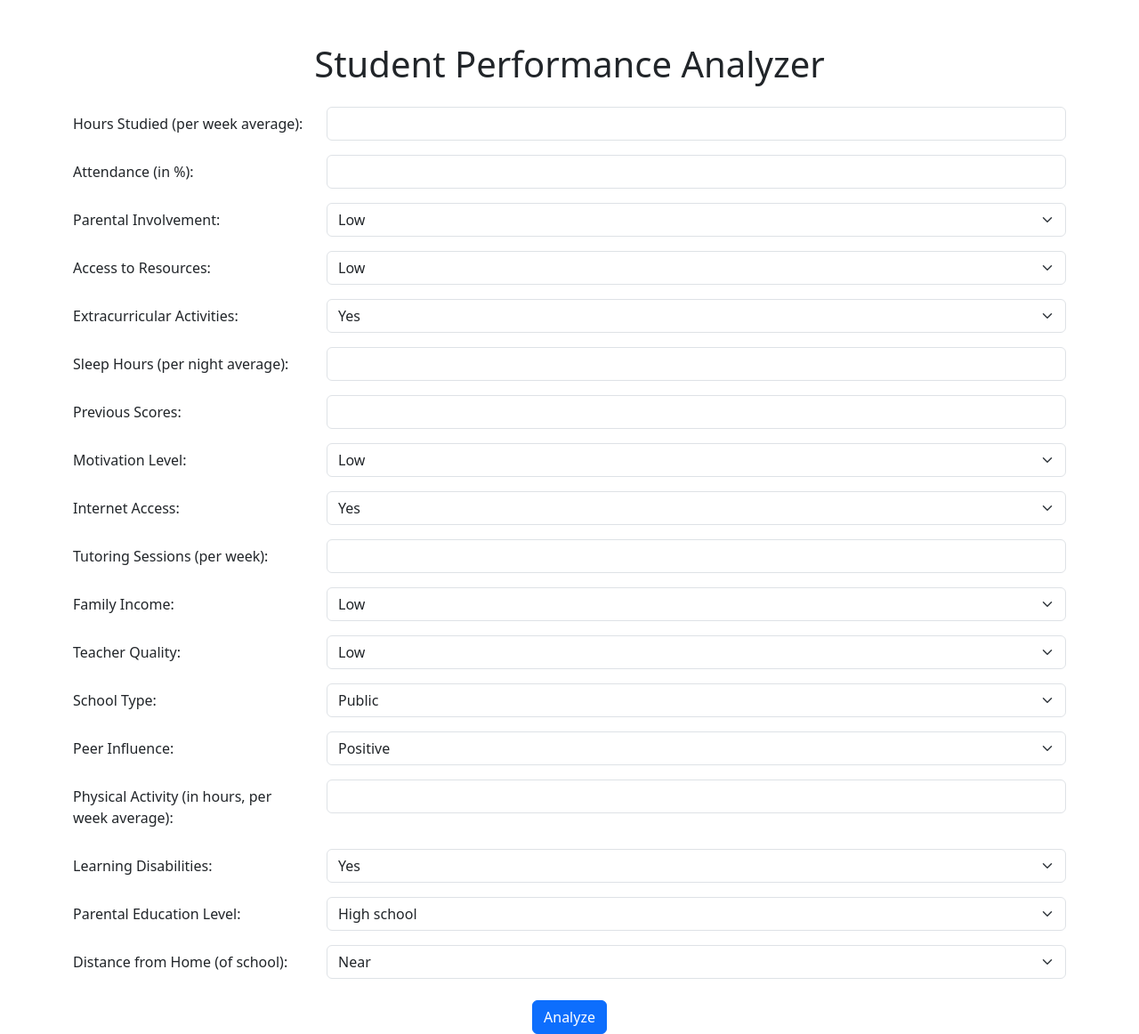
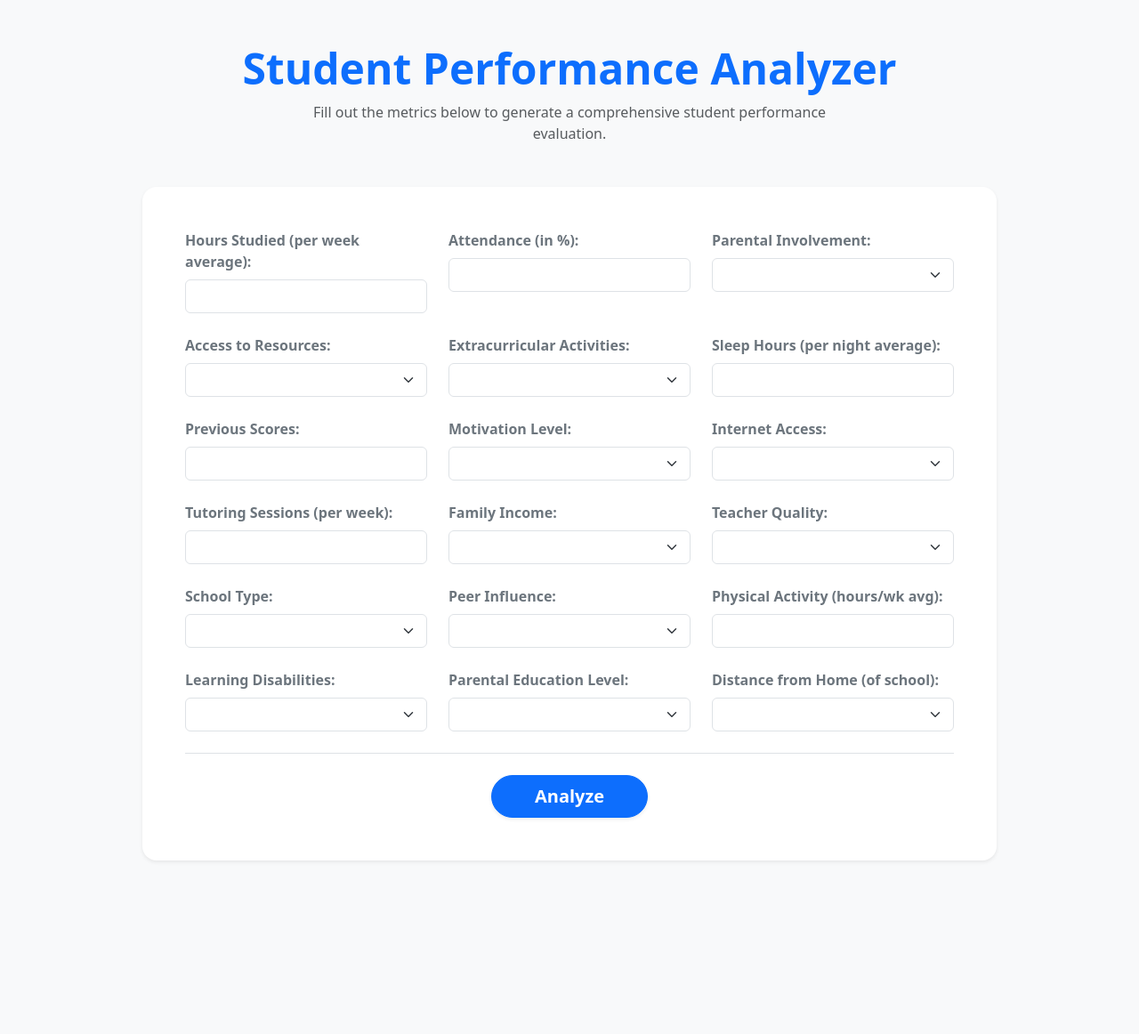
Before and after one commit to abhaywritescode/student-performance-prediction, a Flask app: page / in a window 1280 px wide. Shown: the whole page at 89% size. After the commit the page ends 968 px from the top, so only its background shows below. Run offline with Flask 3, Linux system fonts and the light colour scheme; parts of the project's set-up code (start-up, migrations or seed data) failed here and were passed over.

Commit message:
Improved UI/UX

```diff
--- a/api_wrapper/app.py
+++ b/api_wrapper/app.py
@@ -17,9 +17,9 @@ def index():
             data = scaler.transform(data)
 
             result = model.predict(data)
-            return f"<h1 style='color: green'>Analyzed performance for the student is approximately {result[0]:0.2f}%. Real performance could be close to this value.</h1><a href='/'>Return home</a>"
+            return render_template("result.html", result=result)
         except Exception as e:
-            return f"<h1 style='color: red'>Error: {e}</h1><a href='/'>Return home</a>"
+            return f"<b>Error:</b> {e}"
 
     return render_template("index.html")
 
--- a/api_wrapper/templates/index.html
+++ b/api_wrapper/templates/index.html
@@ -6,173 +6,181 @@
     <link href="https://cdn.jsdelivr.net/npm/bootstrap@5.3.3/dist/css/bootstrap.min.css" rel="stylesheet" integrity="sha384-QWTKZyjpPEjISv5WaRU9OFeRpok6YctnYmDr5pNlyT2bRjXh0JMhjY6hW+ALEwIH" crossorigin="anonymous">
     <title>Student Performance Analyzer</title>
 </head>
-<body>
-    <div class="container mt-5">
-        <h1 class="text-center mb-4">Student Performance Analyzer</h1>
+<body class="bg-light">
+
+    <div class="container my-5">
+        <!-- Header Section -->
+        <div class="text-center mb-5">
+            <h1 class="display-5 fw-bold text-primary">Student Performance Analyzer</h1>
+            <p class="text-muted mx-auto" style="max-width: 600px;">
+                Fill out the metrics below to generate a comprehensive student performance evaluation.
+            </p>
+        </div>
+
+        <!-- Main Form Card -->
+        <div class="card border-0 shadow-sm rounded-4 mx-auto" style="max-width: 960px;">
+            <div class="card-body p-4 p-md-5">
                 <form action="/" method="post">
-            <div class="row mb-3">
-                <label for="Hours_Studied" class="col-sm-3 col-form-label">Hours Studied (per week average):</label>
-                <div class="col-sm-9">
+
+                    <div class="row g-4 mb-4">
+                        <!-- Hours Studied -->
+                        <div class="col-md-6 col-lg-4">
+                            <label for="Hours_Studied" class="form-label fw-semibold text-secondary">Hours Studied (per week average):</label>
                             <input type="number" name="Hours_Studied" id="Hours_Studied" class="form-control" required>
                         </div>
+
+                        <!-- Attendance -->
+                        <div class="col-md-6 col-lg-4">
+                            <label for="Attendance" class="form-label fw-semibold text-secondary">Attendance (in %):</label>
+                            <input type="number" name="Attendance" id="Attendance" class="form-control" required>
                         </div>
 
-            <div class="row mb-3">
-                <label for="Attendance" class="col-sm-3 col-form-label">Attendance (in %):</label>
-                <div class="col-sm-9">
-                    <input type="number" name="Attendance" id="Attendance" class="form-control" required>
-                </div>
-            </div>
-
-            <div class="row mb-3">
-                <label for="Parental_Involvement" class="col-sm-3 col-form-label">Parental Involvement:</label>
-                <div class="col-sm-9">
+                        <!-- Parental Involvement -->
+                        <div class="col-md-6 col-lg-4">
+                            <label for="Parental_Involvement" class="form-label fw-semibold text-secondary">Parental Involvement:</label>
                             <select name="Parental_Involvement" id="Parental_Involvement" class="form-select" required>
+                                <option value="" selected disabled></option>
                                 <option value="1">Low</option>
                                 <option value="2">Medium</option>
                                 <option value="0">High</option>
                             </select>
                         </div>
-            </div>
 
-            <div class="row mb-3">
-                <label for="Access_to_Resources" class="col-sm-3 col-form-label">Access to Resources:</label>
-                <div class="col-sm-9">
+                        <!-- Access to Resources -->
+                        <div class="col-md-6 col-lg-4">
+                            <label for="Access_to_Resources" class="form-label fw-semibold text-secondary">Access to Resources:</label>
                             <select name="Access_to_Resources" id="Access_to_Resources" class="form-select" required>
+                                <option value="" selected disabled></option>
                                 <option value="1">Low</option>
                                 <option value="2">Medium</option>
                                 <option value="0">High</option>
                             </select>
                         </div>
-            </div>
 
-            <div class="row mb-3">
-                <label for="Extracurricular_Activities" class="col-sm-3 col-form-label">Extracurricular Activities:</label>
-                <div class="col-sm-9">
+                        <!-- Extracurricular Activities -->
+                        <div class="col-md-6 col-lg-4">
+                            <label for="Extracurricular_Activities" class="form-label fw-semibold text-secondary">Extracurricular Activities:</label>
                             <select name="Extracurricular_Activities" id="Extracurricular_Activities" class="form-select" required>
+                                <option value="" selected disabled></option>
                                 <option value="1">Yes</option>
                                 <option value="0">No</option>
                             </select>
                         </div>
+
+                        <!-- Sleep Hours -->
+                        <div class="col-md-6 col-lg-4">
+                            <label for="Sleep_Hours" class="form-label fw-semibold text-secondary">Sleep Hours (per night average):</label>
+                            <input type="number" name="Sleep_Hours" id="Sleep_Hours" class="form-control" required>
                         </div>
 
-            <div class="row mb-3">
-                <label for="Sleep_Hours" class="col-sm-3 col-form-label">Sleep Hours (per night average):</label>
-                <div class="col-sm-9">
-                    <input type="number" name="Sleep_Hours" id="Sleep_Hours" class="form-control" required>
-                </div>
+                        <!-- Previous Scores -->
+                        <div class="col-md-6 col-lg-4">
+                            <label for="Previous_Scores" class="form-label fw-semibold text-secondary">Previous Scores:</label>
+                            <input type="number" name="Previous_Scores" id="Previous_Scores" class="form-control" required>
                         </div>
 
-            <div class="row mb-3">
-                <label for="Previous_Scores" class="col-sm-3 col-form-label">Previous Scores:</label>
-                <div class="col-sm-9">
-                    <input type="number" name="Previous_Scores" id="Previous_Scores" class="form-control" required>
-                </div>
-            </div>
-
-            <div class="row mb-3">
-                <label for="Motivation_Level" class="col-sm-3 col-form-label">Motivation Level:</label>
-                <div class="col-sm-9">
+                        <!-- Motivation Level -->
+                        <div class="col-md-6 col-lg-4">
+                            <label for="Motivation_Level" class="form-label fw-semibold text-secondary">Motivation Level:</label>
                             <select name="Motivation_Level" id="Motivation_Level" class="form-select" required>
+                                <option value="" selected disabled></option>
                                 <option value="1">Low</option>
                                 <option value="2">Medium</option>
                                 <option value="0">High</option>
                             </select>
                         </div>
-            </div>
 
-            <div class="row mb-3">
-                <label for="Internet_Access" class="col-sm-3 col-form-label">Internet Access:</label>
-                <div class="col-sm-9">
+                        <!-- Internet Access -->
+                        <div class="col-md-6 col-lg-4">
+                            <label for="Internet_Access" class="form-label fw-semibold text-secondary">Internet Access:</label>
                             <select name="Internet_Access" id="Internet_Access" class="form-select" required>
+                                <option value="" selected disabled></option>
                                 <option value="1">Yes</option>
                                 <option value="0">No</option>
                             </select>
                         </div>
+
+                        <!-- Tutoring Sessions -->
+                        <div class="col-md-6 col-lg-4">
+                            <label for="Tutoring_Sessions" class="form-label fw-semibold text-secondary">Tutoring Sessions (per week):</label>
+                            <input type="number" name="Tutoring_Sessions" id="Tutoring_Sessions" class="form-control" required>
                         </div>
 
-            <div class="row mb-3">
-                <label for="Tutoring_Sessions" class="col-sm-3 col-form-label">Tutoring Sessions (per week):</label>
-                <div class="col-sm-9">
-                    <input type="number" name="Tutoring_Sessions" id="Tutoring_Sessions" class="form-control" required>
-                </div>
-            </div>
-
-            <div class="row mb-3">
-                <label for="Family_Income" class="col-sm-3 col-form-label">Family Income:</label>
-                <div class="col-sm-9">
+                        <!-- Family Income -->
+                        <div class="col-md-6 col-lg-4">
+                            <label for="Family_Income" class="form-label fw-semibold text-secondary">Family Income:</label>
                             <select name="Family_Income" id="Family_Income" class="form-select" required>
+                                <option value="" selected disabled></option>
                                 <option value="1">Low</option>
                                 <option value="2">Medium</option>
                                 <option value="0">High</option>
                             </select>
                         </div>
-            </div>
 
-            <div class="row mb-3">
-                <label for="Teacher_Quality" class="col-sm-3 col-form-label">Teacher Quality:</label>
-                <div class="col-sm-9">
+                        <!-- Teacher Quality -->
+                        <div class="col-md-6 col-lg-4">
+                            <label for="Teacher_Quality" class="form-label fw-semibold text-secondary">Teacher Quality:</label>
                             <select name="Teacher_Quality" id="Teacher_Quality" class="form-select" required>
+                                <option value="" selected disabled></option>
                                 <option value="1">Low</option>
                                 <option value="2">Medium</option>
                                 <option value="0">High</option>
                             </select>
                         </div>
-            </div>
 
-            <div class="row mb-3">
-                <label for="School_Type" class="col-sm-3 col-form-label">School Type:</label>
-                <div class="col-sm-9">
+                        <!-- School Type -->
+                        <div class="col-md-6 col-lg-4">
+                            <label for="School_Type" class="form-label fw-semibold text-secondary">School Type:</label>
                             <select name="School_Type" id="School_Type" class="form-select" required>
+                                <option value="" selected disabled></option>
                                 <option value="1">Public</option>
                                 <option value="0">Private</option>
                             </select>
                         </div>
-            </div>
 
-            <div class="row mb-3">
-                <label for="Peer_Influence" class="col-sm-3 col-form-label">Peer Influence:</label>
-                <div class="col-sm-9">
+                        <!-- Peer Influence -->
+                        <div class="col-md-6 col-lg-4">
+                            <label for="Peer_Influence" class="form-label fw-semibold text-secondary">Peer Influence:</label>
                             <select name="Peer_Influence" id="Peer_Influence" class="form-select" required>
+                                <option value="" selected disabled></option>
                                 <option value="2">Positive</option>
                                 <option value="1">Neutral</option>
                                 <option value="0">Negative</option>
                             </select>
                         </div>
+
+                        <!-- Physical Activity -->
+                        <div class="col-md-6 col-lg-4">
+                            <label for="Physical_Activity" class="form-label fw-semibold text-secondary">Physical Activity (hours/wk avg):</label>
+                            <input type="number" name="Physical_Activity" id="Physical_Activity" class="form-control" required>
                         </div>
 
-            <div class="row mb-3">
-                <label for="Physical_Activity" class="col-sm-3 col-form-label">Physical Activity (in hours, per week average):</label>
-                <div class="col-sm-9">
-                    <input type="number" name="Physical_Activity" id="Physical_Activity" class="form-control" required>
-                </div>
-            </div>
-
-            <div class="row mb-3">
-                <label for="Learning_Disabilities" class="col-sm-3 col-form-label">Learning Disabilities:</label>
-                <div class="col-sm-9">
+                        <!-- Learning Disabilities -->
+                        <div class="col-md-6 col-lg-4">
+                            <label for="Learning_Disabilities" class="form-label fw-semibold text-secondary">Learning Disabilities:</label>
                             <select name="Learning_Disabilities" id="Learning_Disabilities" class="form-select" required>
+                                <option value="" selected disabled></option>
                                 <option value="1">Yes</option>
                                 <option value="0">No</option>
                             </select>
                         </div>
-            </div>
 
-            <div class="row mb-3">
-                <label for="Parental_Education_Level" class="col-sm-3 col-form-label">Parental Education Level:</label>
-                <div class="col-sm-9">
+                        <!-- Parental Education Level -->
+                        <div class="col-md-6 col-lg-4">
+                            <label for="Parental_Education_Level" class="form-label fw-semibold text-secondary">Parental Education Level:</label>
                             <select name="Parental_Education_Level" id="Parental_Education_Level" class="form-select" required>
+                                <option value="" selected disabled></option>
                                 <option value="1">High school</option>
                                 <option value="0">College</option>
                                 <option value="2">Postgraduate</option>
                             </select>
                         </div>
-            </div>
 
-            <div class="row mb-4">
-                <label for="Distance_from_Home" class="col-sm-3 col-form-label">Distance from Home (of school):</label>
-                <div class="col-sm-9">
+                        <!-- Distance from Home -->
+                        <div class="col-md-6 col-lg-4">
+                            <label for="Distance_from_Home" class="form-label fw-semibold text-secondary">Distance from Home (of school):</label>
                             <select name="Distance_from_Home" id="Distance_from_Home" class="form-select" required>
+                                <option value="" selected disabled></option>
                                 <option value="2">Near</option>
                                 <option value="1">Moderate</option>
                                 <option value="0">Far</option>
@@ -180,10 +188,15 @@
                         </div>
                     </div>
 
-            <div class="text-center">
-                <button type="submit" class="btn btn-primary">Analyze</button>
+                    <!-- Submit Button Section -->
+                    <div class="text-center pt-4 border-top">
+                        <button type="submit" class="btn btn-primary btn-lg px-5 shadow-sm fw-semibold rounded-pill">
+                            Analyze
+                        </button>
                     </div>
                 </form>
+            </div>
+        </div>
     </div>
 
     <script src="https://cdn.jsdelivr.net/npm/bootstrap@5.3.3/dist/js/bootstrap.bundle.min.js" integrity="sha384-YvpcrYf0tY3lHB60NNkmXc5s9fDVZLESaAA55NDzOxhy9GkcIdslK1eN7N6jIeHz" crossorigin="anonymous"></script>
```
Also changed, not shown: api_wrapper/templates/result.html (added, +55 -0 lines), screenshot.png (added). Lines whose indentation alone changed are shown as unchanged.
